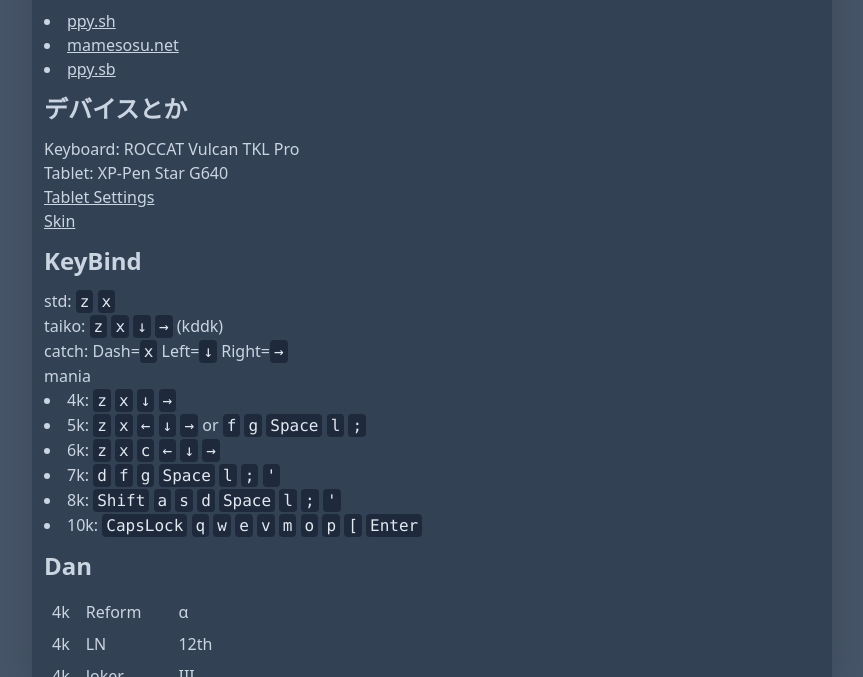
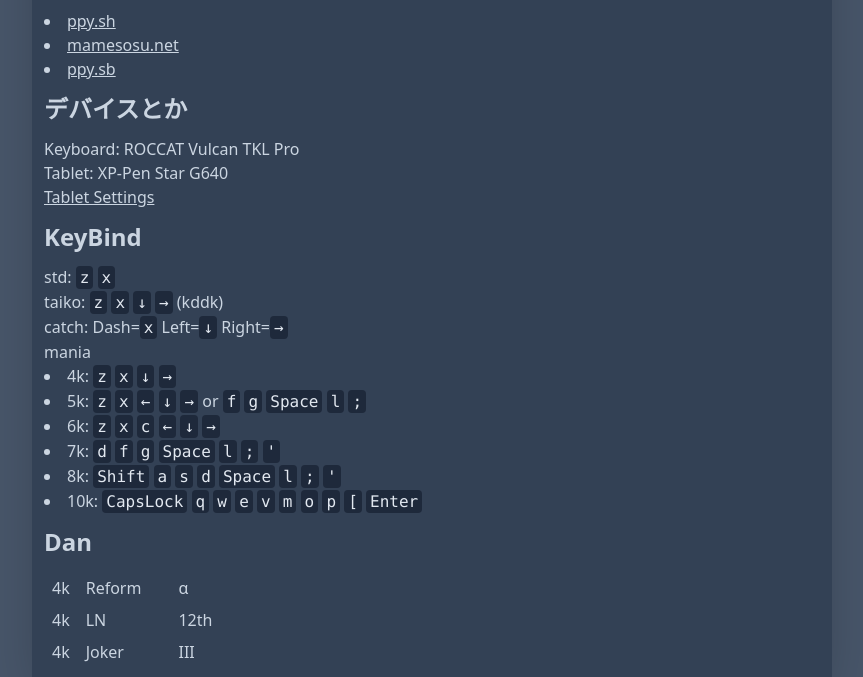
Before and after one commit to shaaaaaQ/shaaaaaq.github.io, an Astro site: page /notes/osu in a window 1280 px wide. Shown: the part 123-800 px from the top of the page, without its empty margins (208-1071 px from the left). Built offline with nearby package versions, Linux system fonts and the light colour scheme; Astro itself is replaced by a stand-in of ours.

Commit message:
Update osu.md

```diff
--- a/src/content/note/osu.md
+++ b/src/content/note/osu.md
@@ -10,7 +10,6 @@ title: osu!
 Keyboard: ROCCAT Vulcan TKL Pro
 Tablet: XP-Pen Star G640
 [Tablet Settings](https://gist.github.com/shaaaaaQ/43649168f4965ae9a9963df9c0153de7)
-[Skin](https://www.dropbox.com/scl/fi/e1qw0mbmcalsi36vbml30/Mix-v4.0.osk?rlkey=lv1yeptkolcysxo2x0tx4219n&st=tlleq6hq&dl=0)
 
 ### KeyBind
 std: `z` `x`
```
